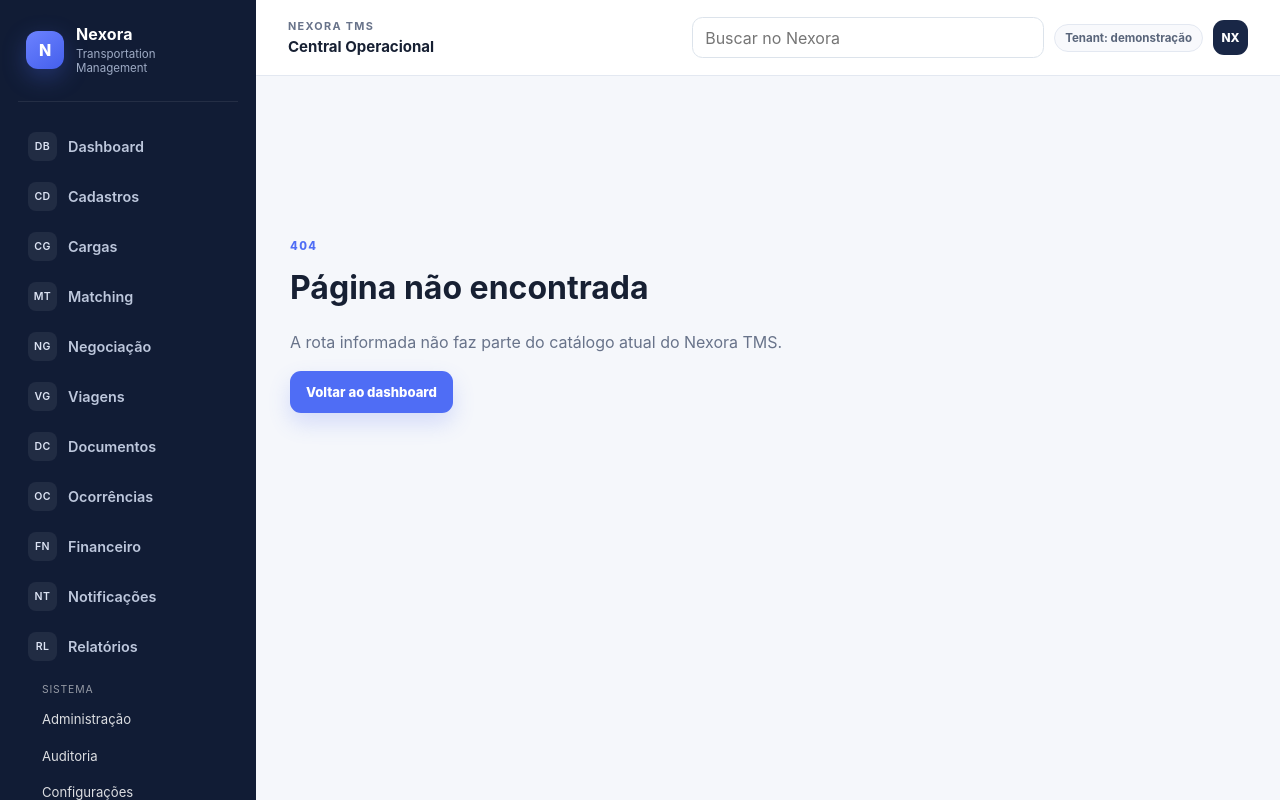
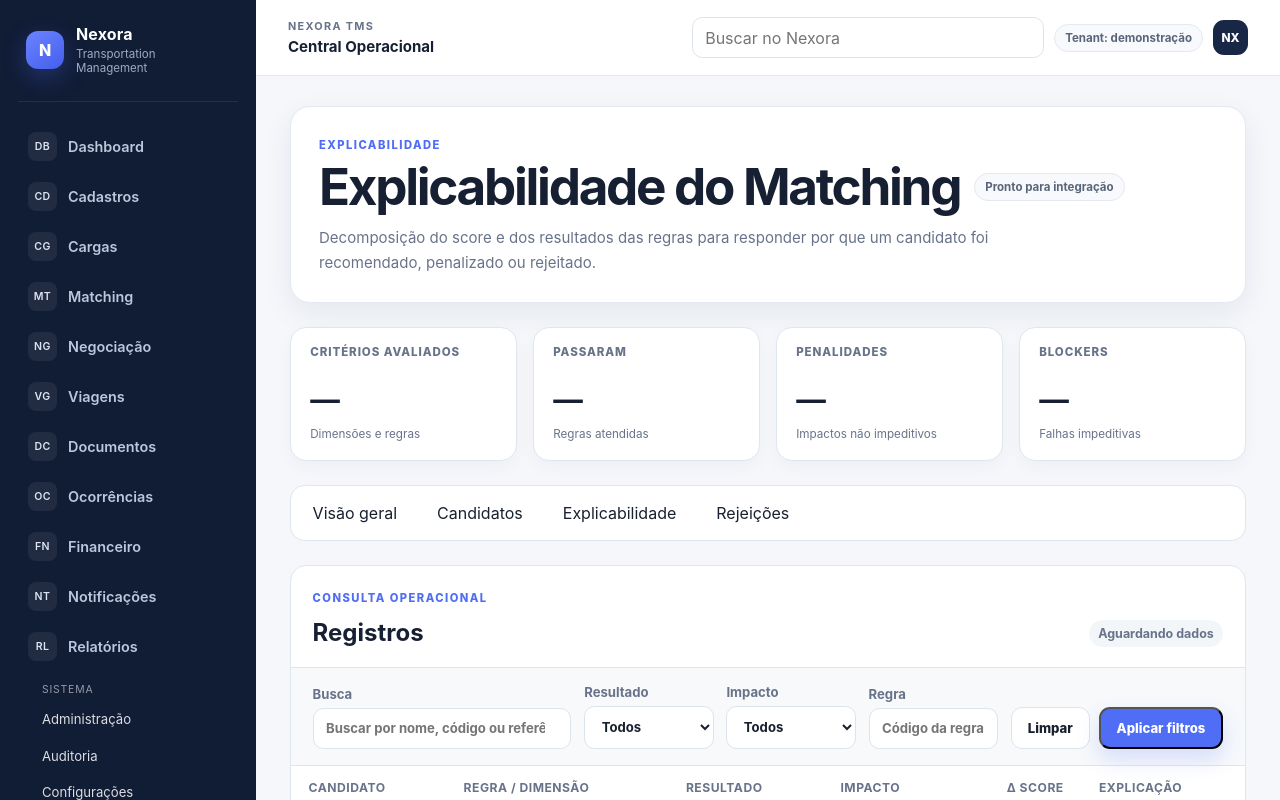
Before and after one commit to brunabarrichello/nexora-tms, a Next.js app in the folder apps/web/: page /matching/explicabilidade in a window 1280 px wide. Before the commit this address had no page. Shown: the top 800 px of the page. Built offline with nearby package versions, Linux system fonts and the light colour scheme.

Commit message:
feat(web): add matching explainability page

```diff
--- /dev/null
+++ b/apps/web/app/matching/explicabilidade/page.tsx
@@ -0,0 +1,42 @@
+import { OperationalPage } from '../../_components/operational-page';
+
+export const metadata = { title: 'Explicabilidade do Matching' };
+
+export default function Page() {
+  return (
+    <OperationalPage
+      eyebrow="Explicabilidade"
+      title="Explicabilidade do Matching"
+      description="Decomposição do score e dos resultados das regras para responder por que um candidato foi recomendado, penalizado ou rejeitado."
+      metrics={[
+        { label: 'Critérios avaliados', helper: 'Dimensões e regras' },
+        { label: 'Passaram', helper: 'Regras atendidas' },
+        { label: 'Penalidades', helper: 'Impactos não impeditivos' },
+        { label: 'Blockers', helper: 'Falhas impeditivas' },
+      ]}
+      filters={[
+        { label: 'Resultado', name: 'result', options: ['passed', 'failed', 'not_applicable'] },
+        { label: 'Impacto', name: 'impact', options: ['blocker', 'penalty', 'bonus', 'neutral'] },
+        { label: 'Regra', name: 'rule', placeholder: 'Código da regra' },
+      ]}
+      columns={[
+        { key: 'candidate', label: 'Candidato' },
+        { key: 'rule', label: 'Regra / dimensão' },
+        { key: 'result', label: 'Resultado' },
+        { key: 'impact', label: 'Impacto' },
+        { key: 'delta', label: 'Δ Score', align: 'right' },
+        { key: 'explanation', label: 'Explicação' },
+      ]}
+      tabs={[
+        { href: '/matching', label: 'Visão geral' },
+        { href: '/matching/candidatos', label: 'Candidatos' },
+        { href: '/matching/explicabilidade', label: 'Explicabilidade' },
+        { href: '/matching/rejeicoes', label: 'Rejeições' },
+      ]}
+      integrationNotes={[
+        'matching_candidate_scores fornecerá a decomposição numérica por dimensão.',
+        'matching_rule_results preservará regra, versão, impacto, mensagem, valor requerido e valor observado.',
+      ]}
+    />
+  );
+}
```
